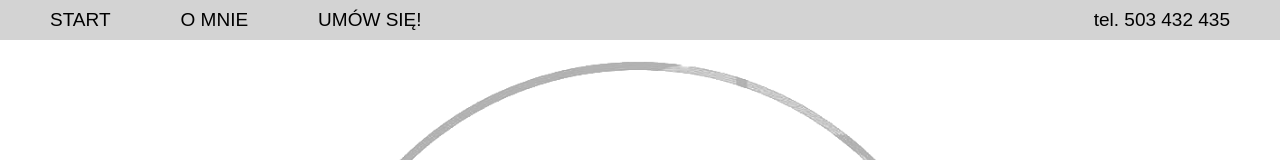
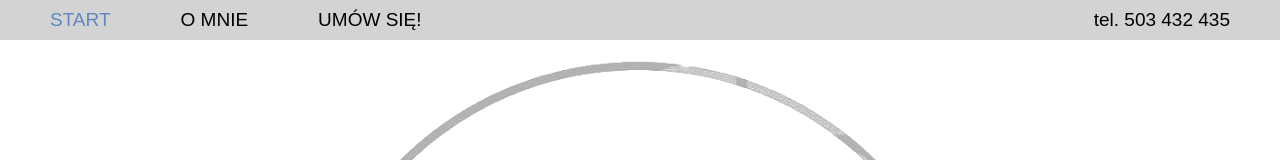
Before and after one commit to Adaxelx/strona-salonu, a React (Create React App) app: page / in a window 1280 px wide. Shown: the top 160 px of the page. Built offline with nearby package versions, Linux system fonts and the light colour scheme.

Commit message:
nav desktop hover animations

```diff
--- a/src/DesktopComponents/navBtnDesk.js
+++ b/src/DesktopComponents/navBtnDesk.js
@@ -1,14 +1,16 @@
 import React from 'react';
 import '../Styles/MainStyle.sass'
+import {NavLink} from 'react-router-dom'
+
 class Nav extends React.Component {
     state = {  }
     render() {
         return (
             <nav className='deskNav'>
             <ul>
-                <li>Start</li>
-                <li>O mnie</li>
-                <li>Umów się!</li>
+               <NavLink exact to='/'><li>Start</li></NavLink>
+               <NavLink exact to='/offer'><li>O mnie</li></NavLink>
+                <NavLink exact to='/contact'><li>Umów się!</li></NavLink>
             </ul>
             <p>tel. 503 432 435</p>
             </nav>
--- a/src/Styles/MainStyle.sass
+++ b/src/Styles/MainStyle.sass
@@ -30,6 +30,7 @@
 html
   font-size: 10px
   font-family: sans-serif
+  overflow-x: hidden
 
 .firstLetter
   color: #5f88c1
--- a/src/Styles/_navBtnDesk.sass
+++ b/src/Styles/_navBtnDesk.sass
@@ -9,18 +9,23 @@
     & ul
         list-style-type: none
         text-transform: uppercase
-        width:  30%
+        width:  50%
         height: 5vh
         margin-left: 50px
         display: flex
         align-items: center
-        & li
+        & a
+            color: black
+            text-decoration: none
             margin-left: 70px
             position: relative
             overflow: hidden
             height: 5vh
             line-height: 5vh
-            &::before
+            transition: .5s
+            &.active
+                color: #5f88c1
+            &::before, &::after
                 content: ''
                 position: absolute
                 width: 100%
@@ -28,9 +33,12 @@
                 bottom: 5px
                 opacity: 0
                 background-color: black
-                transform: translateY(50px)
+                transform: translateY(30px)
                 transition: .5s
-            &:hover::before
+            &::after
+                top: 5px
+                transform: translateY(-30px)
+            &:hover::before, &:hover::after
                 opacity: 1
                 transform: translateY(0)
             &:nth-of-type(1)
```
